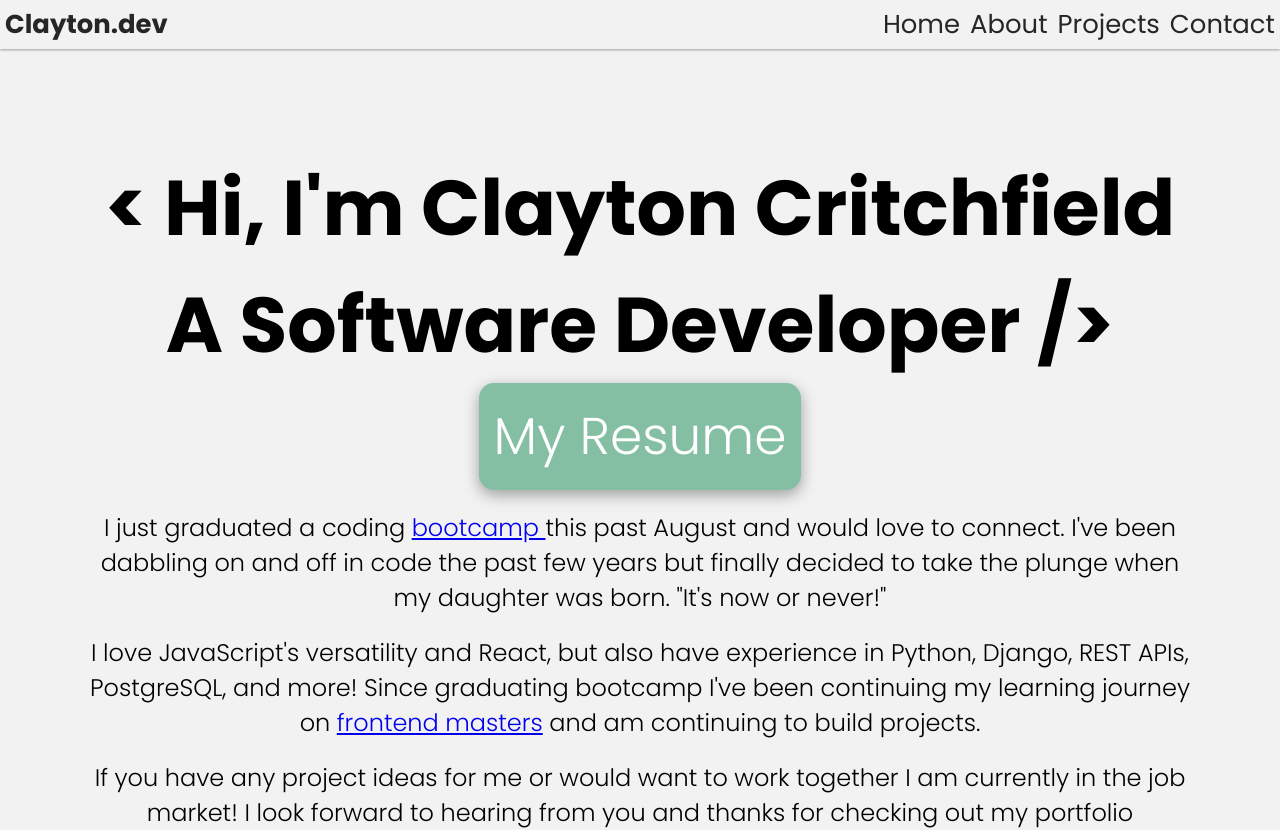
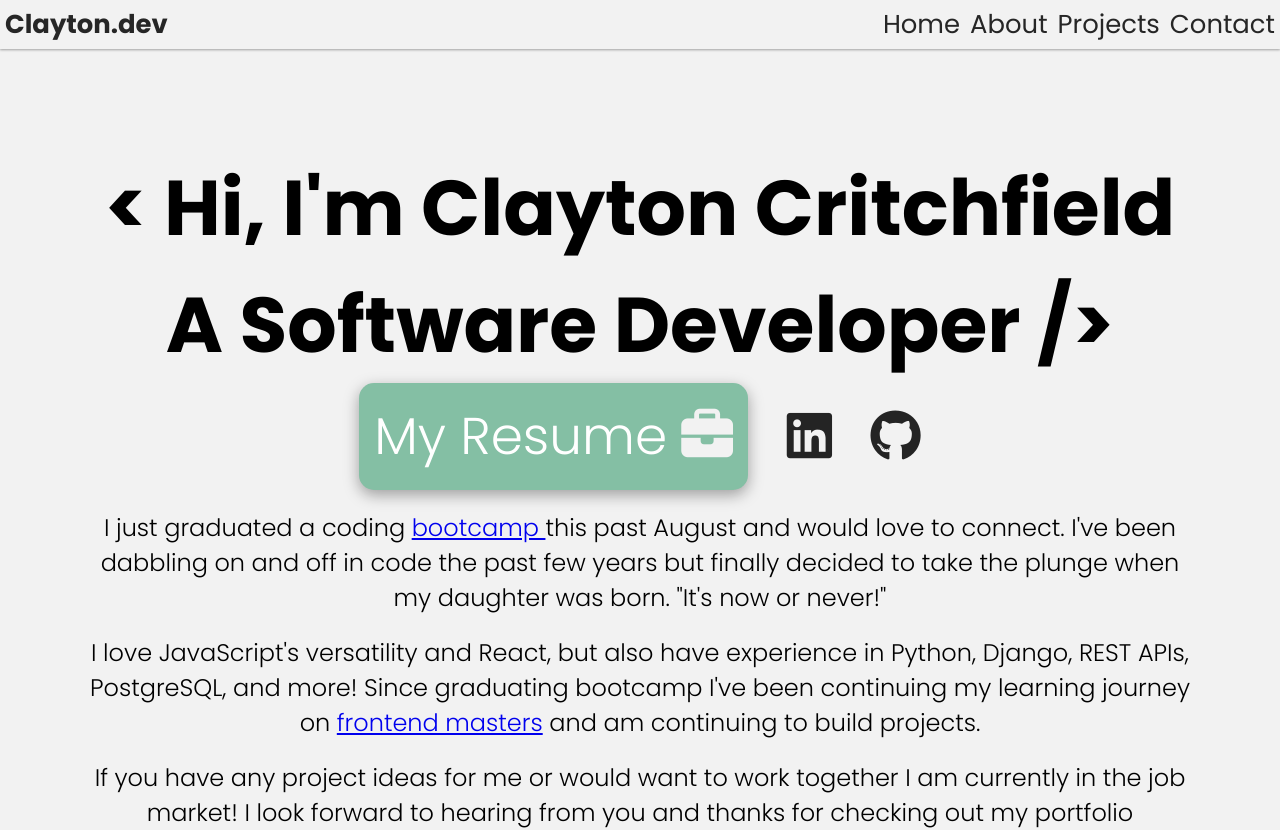
Before and after one commit to DeveloperDadd/portfolio, a plain HTML site: page index.html in a window 1280 px wide. Drawn offline with Linux system fonts and the light colour scheme.

Commit message:
additional CSS styling for hero section added

```diff
--- a/index.html
+++ b/index.html
@@ -4,6 +4,7 @@
     <meta charset="UTF-8">
     <meta name="viewport" content="width=device-width, initial-scale=1.0">
     <title>Clayton Critchfield | Software Developer</title>
+    <link rel="stylesheet" href="https://cdnjs.cloudflare.com/ajax/libs/font-awesome/6.5.1/css/all.min.css" integrity="sha512-DTOQO9RWCH3ppGqcWaEA1BIZOC6xxalwEsw9c2QQeAIftl+Vegovlnee1c9QX4TctnWMn13TZye+giMm8e2LwA==" crossorigin="anonymous" referrerpolicy="no-referrer" />
     <link rel="preconnect" href="https://fonts.googleapis.com">
     <link rel="preconnect" href="https://fonts.gstatic.com" crossorigin>
     <link href="https://fonts.googleapis.com/css2?family=Lato:wght@400;700;900&family=Montserrat:wght@300;400&family=Poppins:wght@100;200;300;400;500;600;700;800;900&display=swap" rel="stylesheet">
@@ -36,8 +37,11 @@
 
     <section class="hero" id="about">
         <h1>< Hi, I'm Clayton Critchfield <br><span class="software-developer">A Software Developer </span>/></h1>
-        <h2><a href="#">My Resume</a></h2>
-
+        <div class="buttonsAndIcons">
+            <h2><a href="#">My Resume <i class="fa-solid fa-briefcase" style="color: #f2f2f2;"></i></a></h2>
+            <a href="#" target="_blank"><i class="fa-brands fa-linkedin" style="color: #242424;"></i></a>
+            <a href="#" target="_blank"><i class="fa-brands fa-github" style="color: #242424;"></i></a>
+        </div>
         <p> I just graduated a coding <a href="https://www.awesomeinc.org/alumni" target="_blank"> bootcamp </a> this past August and would love to connect.
             I've been dabbling on and off in code the past few years but finally decided to take the plunge when my daughter was born. "It's now or never!"</p>
         <p> I love JavaScript's versatility and React, but also have experience in Python, Django, REST APIs, PostgreSQL, and more! Since graduating bootcamp I've been
--- a/style.css
+++ b/style.css
@@ -65,6 +65,19 @@ h2 > a {
     box-shadow: rgba(0, 0, 0, 0.35) 0px 5px 15px;
 }
 
+.buttonsAndIcons {
+    display: flex;
+    align-items: center;
+    max-width: 600px;
+    width: 100%;
+    justify-content: space-around;
+}
+
+
+i {
+    font-size: 3.236rem;
+}
+
 h2 > a:hover {
     background-color: #262626;
 }
```
